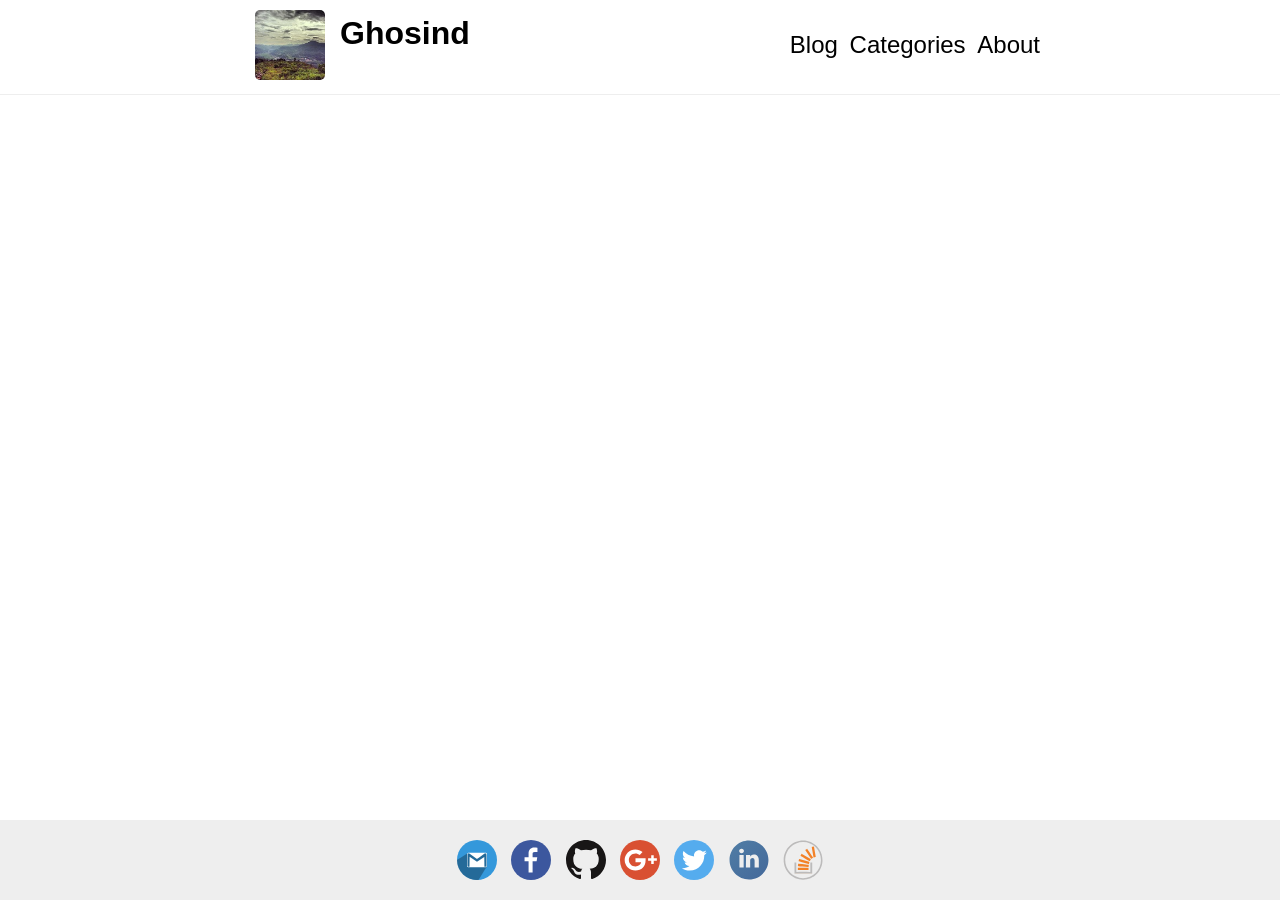
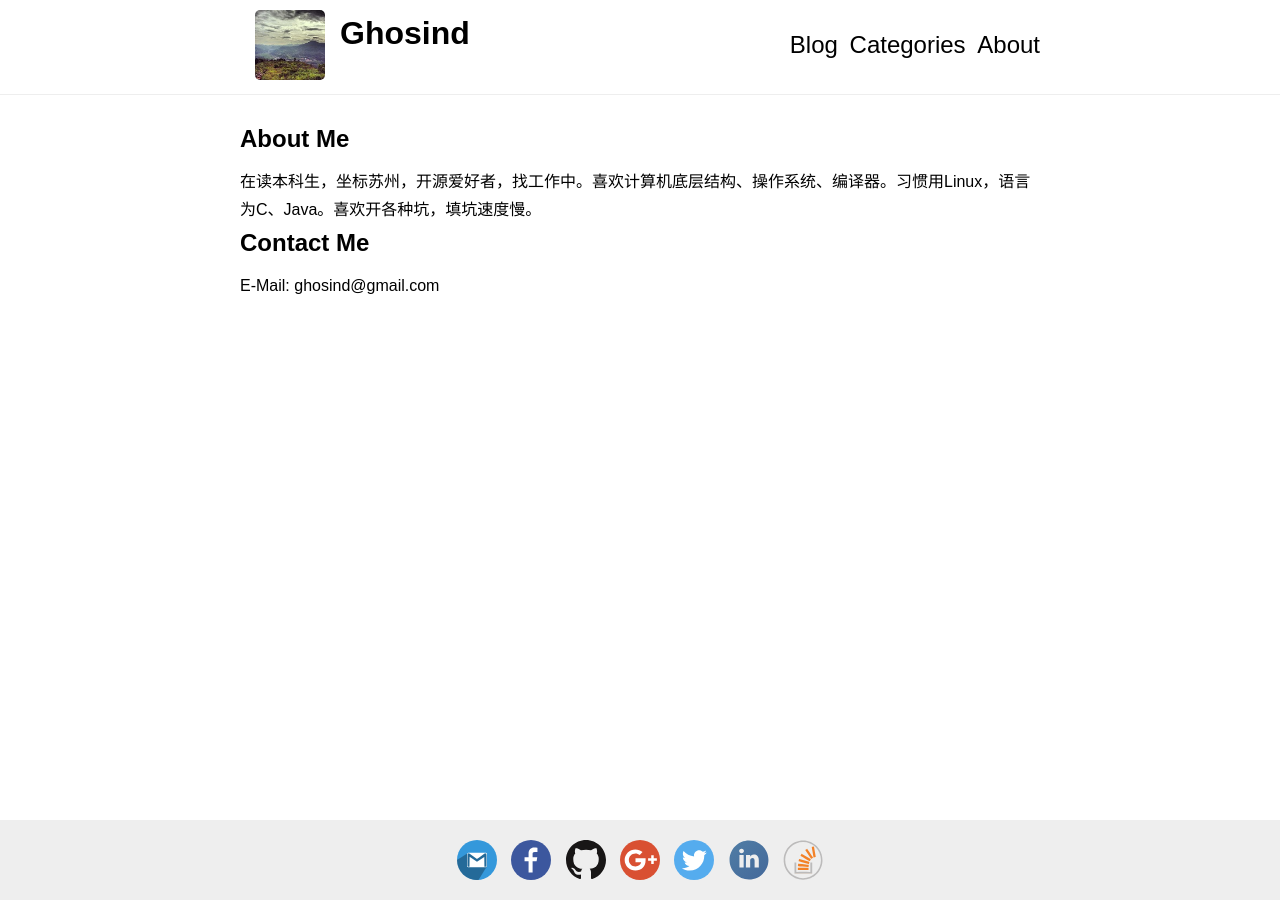
Before and after one commit to ghosind/ghosind.github.io, a Jekyll site: the page built from about.md, in a window 1280 px wide. Built offline with Jekyll 4.4.1, drawn with Linux system fonts in a browser that asks for light colours.

Commit message:
add about page.

```diff
--- a/about.md
+++ b/about.md
@@ -1,3 +1,10 @@
 ---
 layout: page
+title: About Me
+permalink: /about/
 ---
+
+在读本科生，坐标苏州，开源爱好者，找工作中。喜欢计算机底层结构、操作系统、编译器。习惯用Linux，语言为C、Java。喜欢开各种坑，填坑速度慢。
+
+## Contact Me
+E-Mail: [ghosind@gmail.com](mailto:ghosind@gmail.com)
--- a/css/style.css
+++ b/css/style.css
@@ -36,6 +36,7 @@ h1, h2, h3, h4, h5, h6 {
 
 hr {
   margin: 10px;
+  border: 1px solid #eee;
 }
 
 img {
@@ -154,7 +155,6 @@ th {
 }
 
 .post-content {
-  text-indent: 20px;
   margin: 10px 0;
   line-height: 28px;
 }
```
